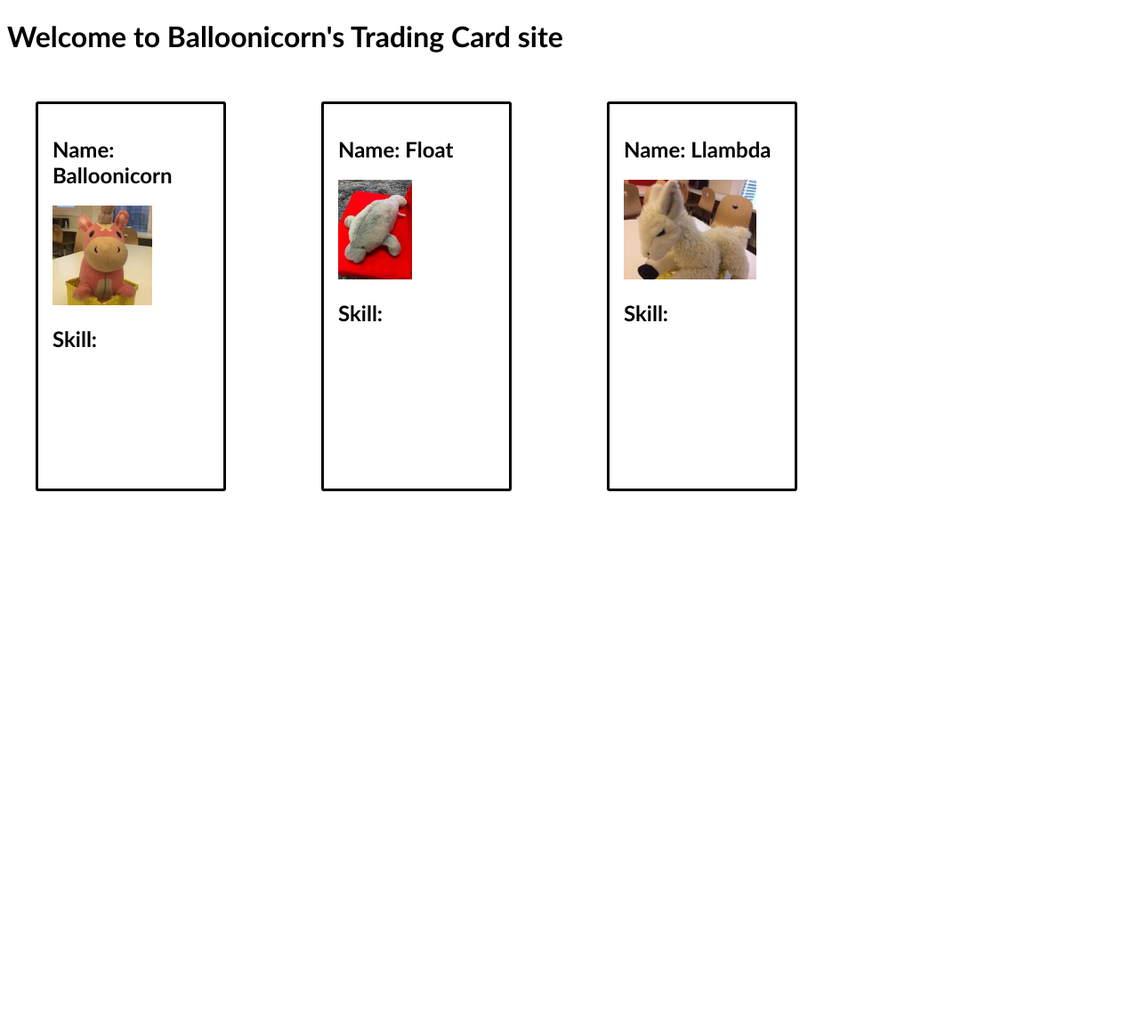
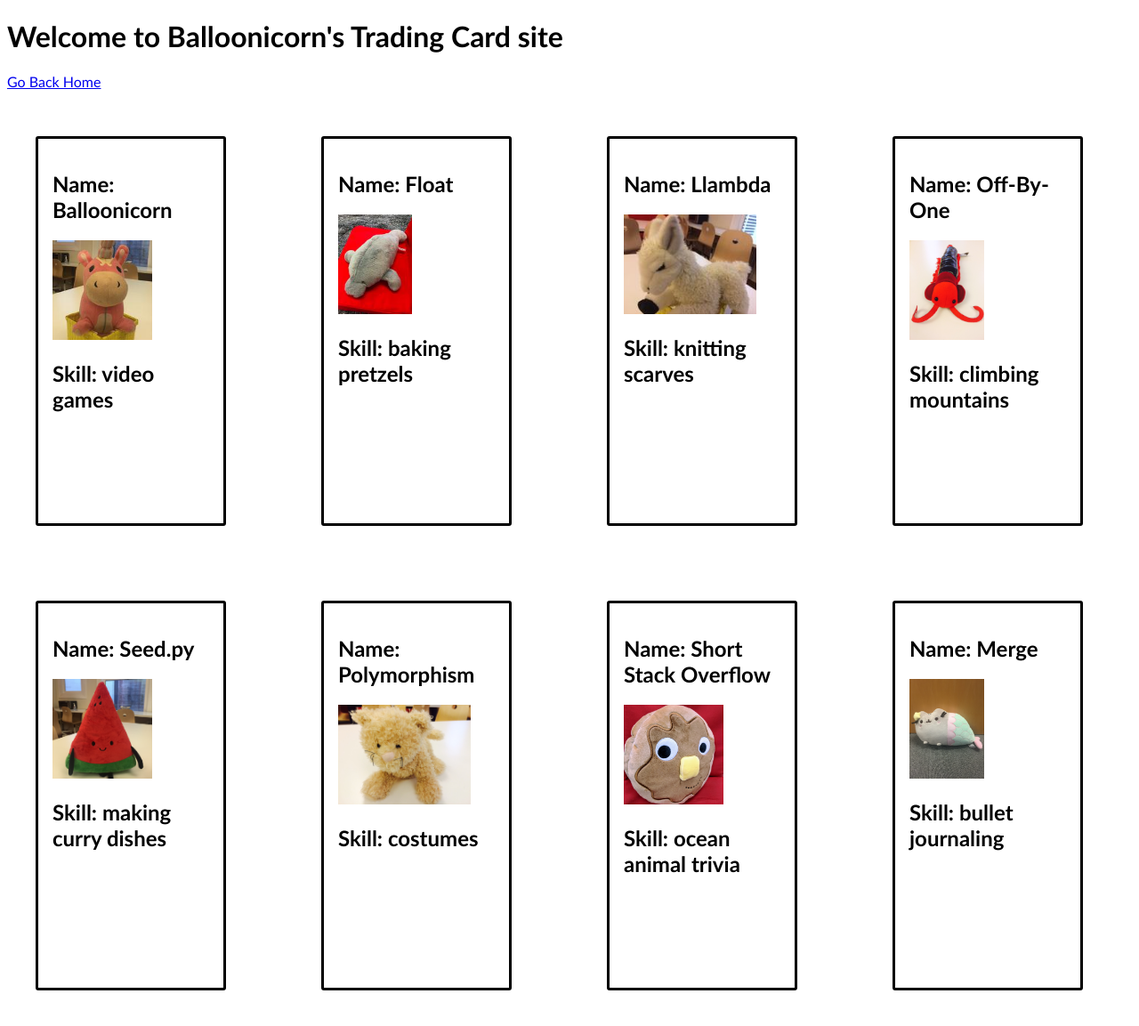
Before and after one commit to shane-jeon/REACT, a Flask app: page /cards in a window 1280 px wide. Shown: the whole page at 89% size. Before the commit the page ends 552 px from the top, so only its background shows below. Run offline with Flask 2, Linux system fonts and the light colour scheme; some libraries are stand-ins or nearby versions.

Commit message:
react-trading-cards exercise 1 + further learning complete

```diff
--- a/react-trading-cards/server.py
+++ b/react-trading-cards/server.py
@@ -16,6 +16,11 @@ def show_cards():
 
     return render_template('cards.html')
 
+@app.route('/about-the-author')
+def about_the_author():
+    """Displays information about the author."""
+
+    return render_template('about.html')
 
 if __name__ == '__main__':
-    app.run(debug=True, host='0.0.0.0')
+    app.run(debug=True, host='127.0.0.1')
--- a/react-trading-cards/static/js/tradingCard.jsx
+++ b/react-trading-cards/static/js/tradingCard.jsx
@@ -1,10 +1,60 @@
 'use strict';
 
+// const tradingCardData = [
+//   {
+//     name: 'Balloonicorn',
+//     skill: 'video games',
+//     imgUrl: '/static/img/balloonicorn.jpg',
+//   },
+// ];
 const tradingCardData = [
   {
-    name: 'Balloonicorn',
-    skill: 'video games',
-    imgUrl: '/static/img/balloonicorn.jpg',
+    name: "Balloonicorn",
+    skill: "video games",
+    imgUrl: "/static/img/balloonicorn.jpg",
+    cardId: 1,
+  },
+  {
+    name: "Float",
+    skill: "baking pretzels",
+    imgUrl: "/static/img/float.jpg",
+    cardId: 2,
+  },
+  {
+    name: "Llambda",
+    skill: "knitting scarves",
+    imgUrl: "/static/img/llambda.jpg",
+    cardId: 3,
+  },
+  {
+    name: "Off-By-One",
+    skill: "climbing mountains",
+    imgUrl: "/static/img/off-by-one.jpeg",
+    cardId: 4,
+  },
+  {
+    name: "Seed.py",
+    skill: "making curry dishes",
+    imgUrl: "/static/img/seedpy.jpeg",
+    cardId: 5,
+  },
+  {
+    name: "Polymorphism",
+    skill: "costumes",
+    imgUrl: "/static/img/polymorphism.jpeg",
+    cardId: 6,
+  },
+  {
+    name: "Short Stack Overflow",
+    skill: "ocean animal trivia",
+    imgUrl: "/static/img/shortstack-overflow.jpeg",
+    cardId: 7,
+  },
+  {
+    name: "Merge",
+    skill: "bullet journaling",
+    imgUrl: "/static/img/merge.png",
+    cardId: 8,
   },
 ];
 
@@ -13,22 +63,44 @@ function TradingCard(props) {
     <div className="card">
       <h2>Name: {props.name}</h2>
       <img src={props.imgUrl} alt="profile" />
-      <h2>Skill: </h2>
+      <h2>Skill: {props.skill}</h2>
     </div>
   );
 }
 
-ReactDOM.render(
-  <TradingCard name="Balloonicorn" skill="video games" imgUrl="/static/img/balloonicorn.jpg" />,
-  document.querySelector('#balloonicorn'),
-);
+console.log('tradingCardData', tradingCardData)
+
+// for (const tradingCard of tradingCardData) {
+//   console.log('Name: ', tradingCard.name, ',', 'Skill: ', tradingCard.skill);
+// }
+
+function TradingCardContainer(props) {
+  // const paragraphs = [];
+  const tradingCards = [];
+
+  for (const currentCard of tradingCardData) {
+    tradingCards.push(<TradingCard
+      name={currentCard.name}
+      skill={currentCard.skill}
+      imgUrl={currentCard.imgUrl}
+      />
+    );
+  }
+
+  return (
+    <React.Fragment>
+      {tradingCards}
+    </React.Fragment>
+  );
+  // for (const tradingCard of tradingCardData) {
+  //   paragraphs.push(<p>{tradingCard.name}</p>);
+  // }
+  // return (
+  //   <React.Fragment>
+  //     {paragraphs}
+  //   </React.Fragment>
+  // );
+}
 
 ReactDOM.render(
-  <TradingCard name="Float" skill="baking pretzels" imgUrl="/static/img/float.jpg" />,
-  document.querySelector('#float'),
-);
-
-ReactDOM.render(
-  <TradingCard name="Llambda" skill="knitting scarves" imgUrl="/static/img/llambda.jpg" />,
-  document.querySelector('#llambda'),
-);
+  <TradingCardContainer />, document.querySelector('#all-cards'));
--- a/react-trading-cards/templates/cards.html
+++ b/react-trading-cards/templates/cards.html
@@ -8,6 +8,9 @@
 
 
 {% block body %}
+<a href="/">Go Back Home</a>
+
+<br>
 <div class="grid">
   <!-- Mount Balloonicorn's card on to this element. -->
   <div id="balloonicorn"></div>
@@ -17,6 +20,17 @@
 
   <!-- Mount Llambda's card on to this element. -->
   <div id="llambda"></div>
+
+  <!-- Mount Merge's card on to this element. -->
+  <div id="merge"></div>
+
+  <!-- Mount Seedpy's card on to this element. -->
+  <div id="seedpy"></div>
+
+  <!-- Mount Polymorphism's card on to this element. -->
+  <div id="polymorphism"></div>
 </div>
 
+<div id="all-cards" class="grid"></div>
+
 {% endblock %}
```
Also changed, not shown: react-trading-cards/static/js/about.jsx (added, +15 -0 lines), react-trading-cards/static/js/homepage.jsx (+24 -1 lines), react-trading-cards/templates/about.html (added, +16 -0 lines), react-trading-cards/templates/base.html (line endings or trailing spaces).
